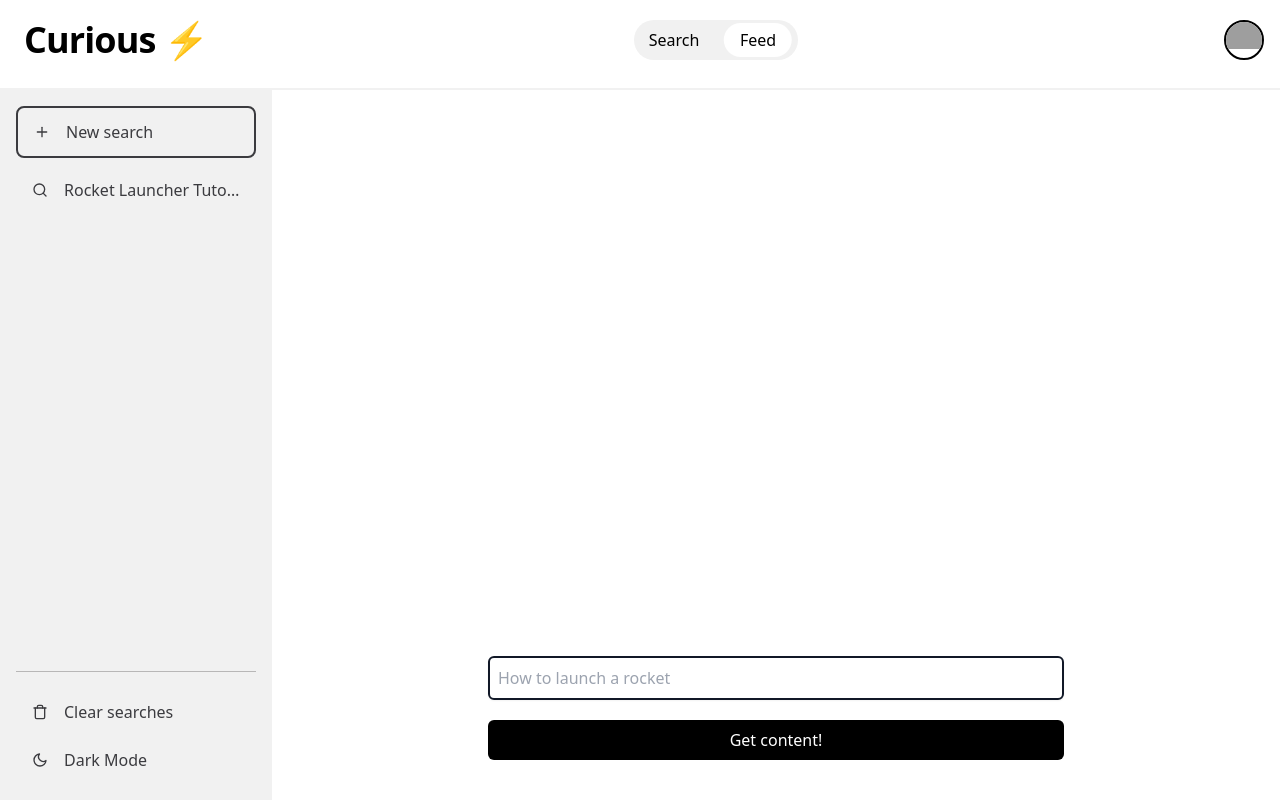
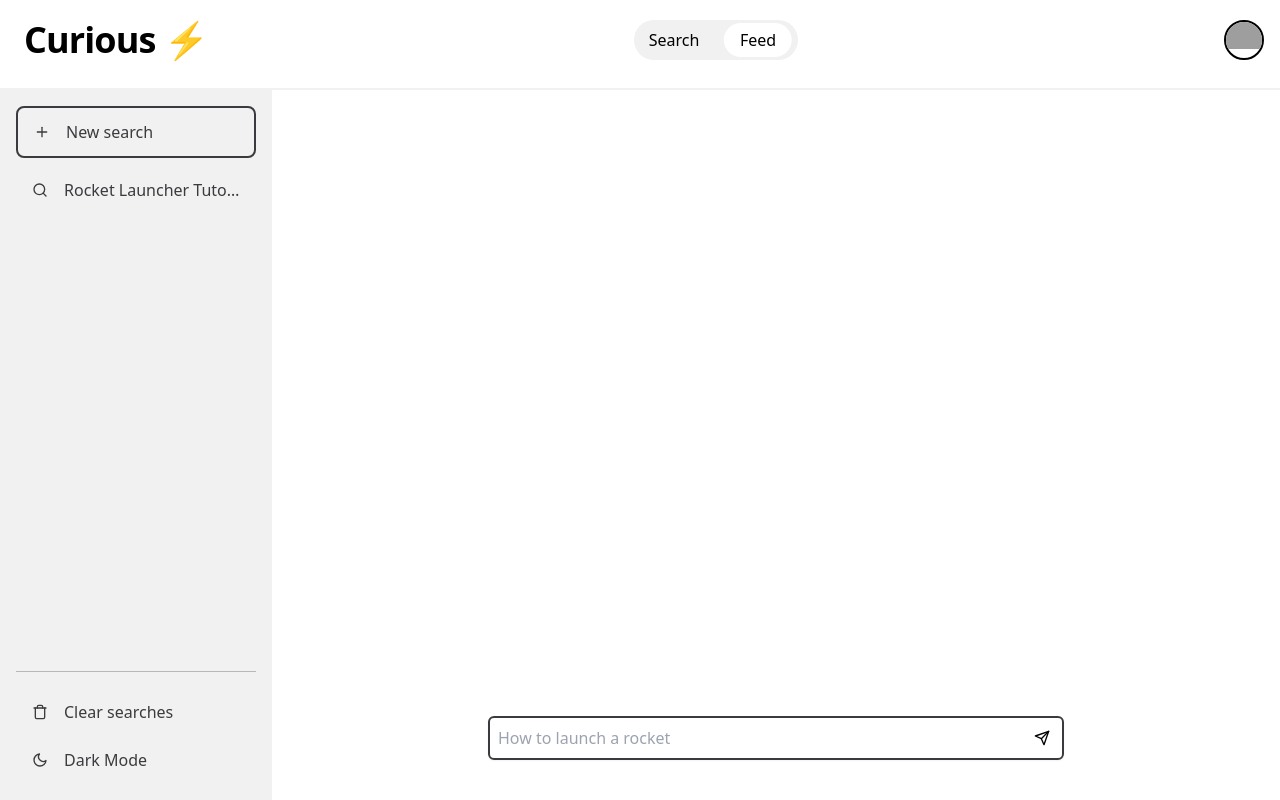
Before and after one commit to tchardonnens/curious-front, a Next.js app in the folder curious/: page /feed in a window 1280 px wide. Built offline with nearby package versions, Linux system fonts and the light colour scheme; grey boxes are pictures that could not be loaded.

Commit message:
change feed & index style

```diff
--- a/curious/src/pages/feed.tsx
+++ b/curious/src/pages/feed.tsx
@@ -6,11 +6,19 @@ import Header from '@/components/header';
 import Sidebar from '@/components/sidebar';
 import { Resources, SidebarProps } from '@/types/props';
 
+import { FiSend } from 'react-icons/fi';
+
 export default function Home() {
   const [prompt, setPrompt] = useState('')
   const [resources, setResources] = useState<Resources>()
   const [loading, setLoading] = useState(false)
   const [history, setHistory] = useState<SidebarProps[]>([])
+
+  const handleTextareaChange = (event: React.ChangeEvent<HTMLTextAreaElement>) => {
+    setPrompt(event.target.value);
+    event.target.style.height = 'auto';
+    event.target.style.height = event.target.scrollHeight + 'px';
+  };
 
   const fetchResources = async () => {
     console.log(prompt)
@@ -44,13 +52,48 @@ export default function Home() {
       <Header />
 
       <div className="flex flex-row w-full h-full">
+
         <Sidebar history={history}></Sidebar>
-        <main className="bg-white dark:bg-dark p-10 flex w-full flex-col items-center justify-center text-center">
-          <div className="w-full h-full"></div>
+
+        <main className="bg-white dark:bg-anthracite p-10 flex w-full flex-col items-center justify-center text-center overflow-hidden">
+          <div className="w-full h-full overflow-scroll flex flex-col items-center justify-start">
+            {(resources || loading) && <div className="max-w-xl w-full mt-10">
+              <h2 className="sm:text-1xl text-4xl font-bold max-w-[708px] mb-10 text-slate-900">
+                Understand the subject 💡
+              </h2>
+            </div>}
+
+            {loading && <LoadingSkeleton />}
+            {
+              resources?.
+                content.map((resource, index) => {
+                  return (
+                    <Card title={resource.title} description={resource.description} image={resource.image} url={resource.url} key={index} />
+                  )
+                })
+            }
+            {(resources || loading) && <div className="max-w-xl w-full mt-10">
+              <h2 className="sm:text-1xl text-4xl font-bold max-w-[708px] mb-10 text-slate-900">
+                Want more? 🚀
+              </h2>
+            </div>
+            }
+            {loading && <LoadingSkeleton />}
+          </div>
+
           <form className="max-w-xl w-full " onSubmit={(e) => { e.preventDefault(); fetchResources(); }}>
-            <input className="w-full bg-transparent rounded-md border-solid border-2 border-gray-900 dark:border-darkGrey text-black dark:text-darkGrey shadow-sm focus:border-black focus:ring-black my-5 p-2" placeholder='How to launch a rocket' value={prompt} onChange={e => setPrompt(e.target.value)} />
-            <button className="w-full bg-black dark:bg-grey text-white dark:text-black rounded-md p-2" onClick={fetchResources} type="button">Get content!</button>
+            <div className='w-auto h-fit-content rounded-md border-solid border-2 border-darkerGrey dark:border-darkGrey flex flex-row shadow-sm p-1'>
+              <textarea className="w-full bg-transparent text-black dark:text-darkGrey resize-none outline-none p-1 overflow-y-hidden max-h-24" rows={1} placeholder='How to launch a rocket' value={prompt}
+              onChange={(e) => {
+                setPrompt(e.target.value);
+                handleTextareaChange(e);
+              }} />
+              <button className='py-1 px-2 rounded-md hover:bg-lightGrey hover:dark:bg-darkerGrey' onClick={fetchResources} type="button">
+                <FiSend className='shrink-0 grow-0 text-black dark:text-darkGrey' />
+              </button>
+            </div>
           </form>
+
         </main>
       </div>
     </>
--- a/curious/src/pages/index.tsx
+++ b/curious/src/pages/index.tsx
@@ -1,3 +1,5 @@
+import React from 'react';
+import Typing from 'react-typing-effect';
 import Header from '@/components/header';
 import Head from 'next/head';
 
@@ -15,14 +17,18 @@ export default function Home() {
         <meta property="og:url" content="https://verycurious.xyz" />
       </Head>
       <Header />
-      <main className="flex flex-1 w-full flex-col items-center justify-center text-center px-4 mt-12 sm:mt-20">
+      <main className="flex flex-1 w-full flex-col items-center justify-center text-center px-4">
+
         <h1 className="sm:text-6xl text-4xl max-w-[708px] font-bold text-slate-900">Learn faster with adaptative content</h1>
         <h2 className="sm:text-1xl text-1xl max-w-[708px] mt-5 text-slate-600">Knowledge portal powered with ChatGPT</h2>
+
         <div className="max-w-xl w-full" >
-          <input className="w-full rounded-md border-solid border-2 border-gray-900 shadow-sm focus:border-black focus:ring-black my-5 p-2" placeholder='How to launch a rocket'>
-          </input>
+
+          <input className="w-full rounded-md border-solid border-2 border-gray-900 shadow-sm focus:border-black focus:ring-black my-5 p-2" placeholder='How to launch a rocket' disabled></input>
           <button className="w-full bg-black text-white rounded-md p-2">Get content!</button>
+
         </div>
+
         {/* <div className="max-w-xl w-full mt-10">
           <h2 className="sm:text-1xl text-4xl font-bold max-w-[708px] mb-10 text-slate-900">
             Understand the subject 💡
```
